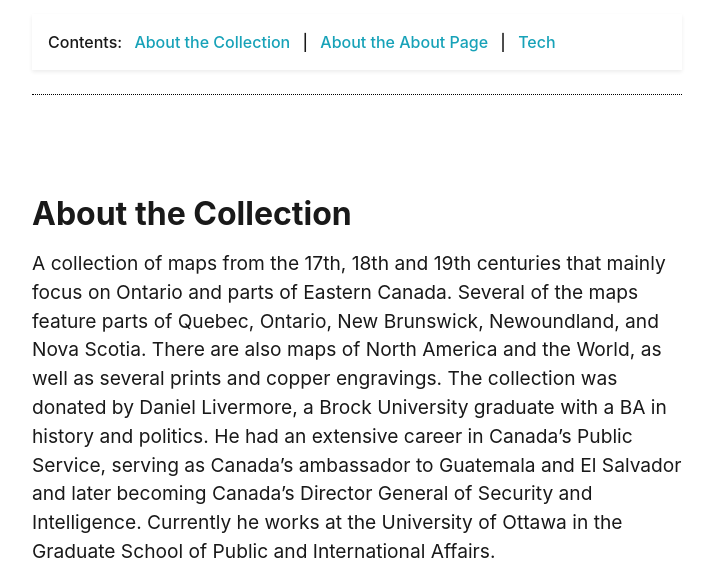
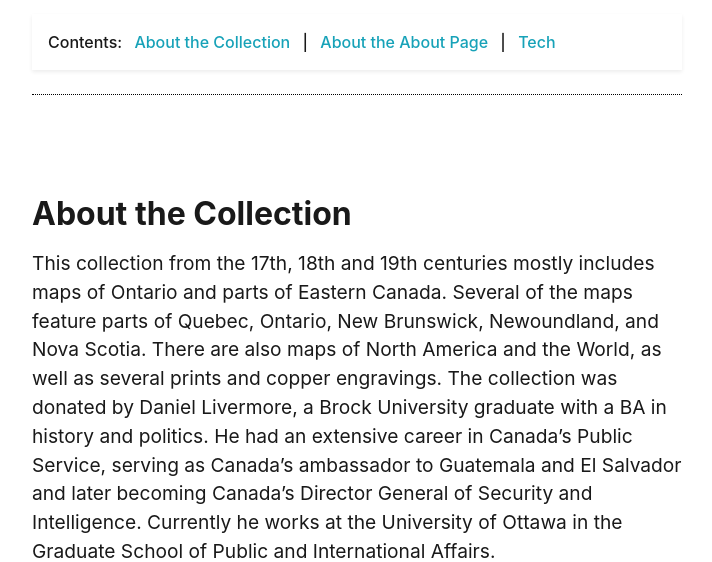
Before and after one commit to chantalcameron/Daniel-Livermore-Map-and-Print-Collection, a Jekyll site: the page built from pages/about.md, in a window 1280 px wide. Shown: the part 296-858 px from the top of the page, without its empty margins (283-995 px from the left). Built offline with Jekyll 4.4.1, drawn with Linux system fonts in a browser that asks for light colours; grey boxes are pictures that could not be loaded.

Commit message:
Update about.md

```diff
--- a/pages/about.md
+++ b/pages/about.md
@@ -14,6 +14,6 @@
 
 ## About the Collection
 
-A collection of maps from the 17th, 18th and 19th centuries that mainly focus on Ontario and parts of Eastern Canada. Several of the maps feature parts of Quebec, Ontario, New Brunswick, Newoundland, and Nova Scotia.  There are also maps of North America and the World, as well as several prints and copper engravings.  The collection was donated by Daniel Livermore, a Brock University graduate with a BA in history and politics. He had an extensive career in Canada's Public Service, serving as Canada’s ambassador to Guatemala and El Salvador and later becoming Canada’s Director General of Security and Intelligence. Currently he works at the University of Ottawa in the Graduate School of Public and International Affairs.
+This collection from the 17th, 18th and 19th centuries mostly includes maps of Ontario and parts of Eastern Canada. Several of the maps feature parts of Quebec, Ontario, New Brunswick, Newoundland, and Nova Scotia. There are also maps of North America and the World, as well as several prints and copper engravings. The collection was donated by Daniel Livermore, a Brock University graduate with a BA in history and politics. He had an extensive career in Canada’s Public Service, serving as Canada’s ambassador to Guatemala and El Salvador and later becoming Canada’s Director General of Security and Intelligence. Currently he works at the University of Ottawa in the Graduate School of Public and International Affairs.
 
 {% include feature/item-figure.html objectid="item1" width="50" %}
```
